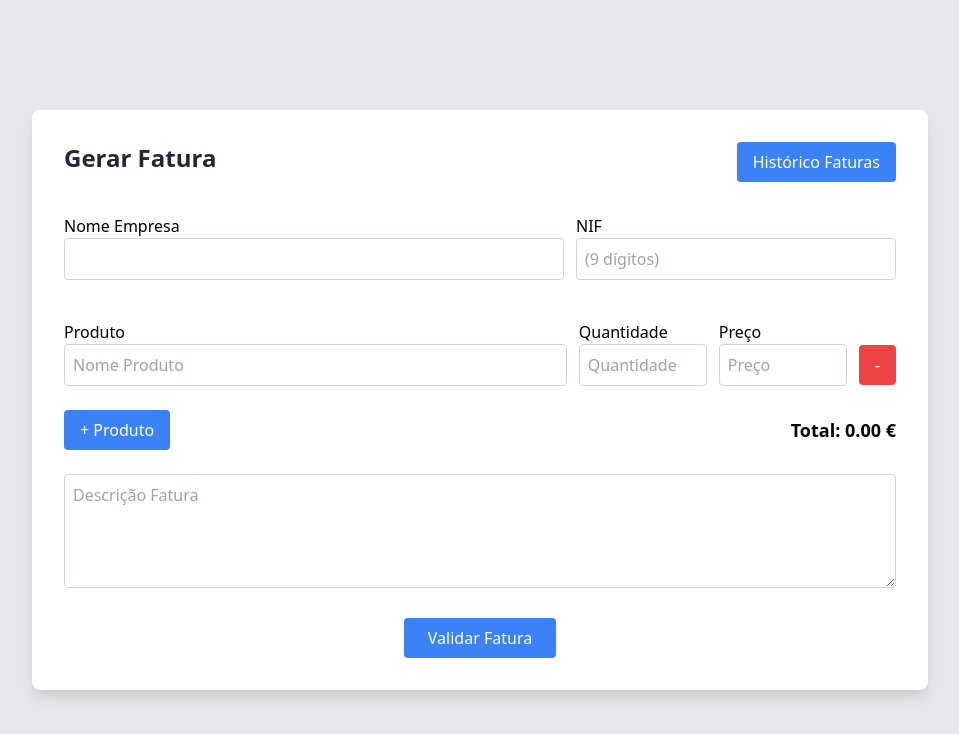
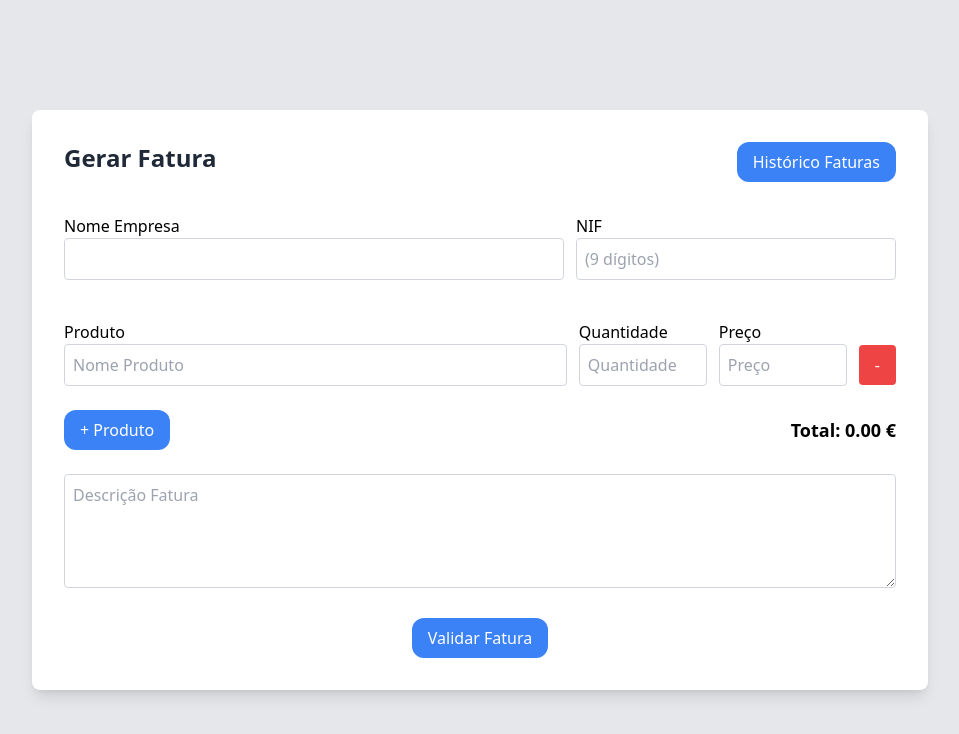
Before and after one commit to FabioTorresSilva/DesafioComudel, a Next.js app: page / in a window 1280 px wide. Shown: the top 734 px of the page, without its empty margins (160-1119 px from the left). Built offline with nearby package versions, Linux system fonts and the light colour scheme; what @react-pdf/renderer would draw is missing.

Commit message:
submission

```diff
--- a/src/constants/constants.ts
+++ /dev/null
@@ -1,2 +0,0 @@
-export const MIN_VALUE = 100000;
-export const MAX_VALUE = 900000;
--- a/src/data/postInvoice.ts
+++ b/src/data/postInvoice.ts
@@ -2,7 +2,7 @@ const { getMongoCollection } = require("../data/mongodb");
 
 const collectionName = "comudel";
 
-export async function inserirInvoiceDataBase(
+export async function insertInvoiceDataBase(
   company,
   vat,
   products,
--- a/src/hooks/calculateTotalValue.ts
+++ b/src/hooks/calculateTotalValue.ts
@@ -1,14 +1,14 @@
-import { IFormData } from "@/types/type";
-import React, { useEffect, useState } from "react";
+import { IFormData } from '@/types/type';
+import React, { useEffect, useState} from 'react'
 
-export const usecalculateTotalValue = (formData: IFormData) => {
+
+export const calculateTotalValue = (formData: IFormData) => {
     const [totalValue, setTotalValue] = useState(0);
 
     useEffect(() => {
-    // Função para calcular o valor total sempre que houver uma mudança nos produtos
         const calculateTotalValue = () => {
           const total = formData?.products.reduce(
-        (acc, product) => product && acc + product.quantity * product.price,
+            (acc, product) => product && (acc + product.quantity * product.price),
             0
           );
           setTotalValue(total);
@@ -16,5 +16,6 @@ export const usecalculateTotalValue = (formData: IFormData) => {
         calculateTotalValue();
       }, [formData.products]);
 
-  return { totalValue, setTotalValue };
-};
+      return { totalValue, setTotalValue } ;
+
+}
--- a/src/hooks/useFormSubmit.ts
+++ b/src/hooks/useFormSubmit.ts
@@ -10,11 +10,11 @@ export const useFormSubmit = (
   invoiceDate,
   totalValue
 ) => {
+
   const handleSubmit = async (e: any) => {
-    e.preventDefault(); // Impede o comportamento padrão de envio do formulário
+    e.preventDefault();
 
     try {
-      // Aqui você inclui o invoiceNumber e invoiceDate nos dados enviados para a API
       const formattedData = {
         ...formData,
         invoiceNumber: invoiceNumber,
@@ -27,10 +27,8 @@ export const useFormSubmit = (
         totalValue
       };
 
-      // Valide os dados formatados em relação ao esquema
       invoiceSchema.parse(formattedData);
 
-      // Tente enviar os dados formatados para o endpoint da API
       const response = await fetch("/api/postarInvoice", {
         method: "POST",
         headers: {
@@ -45,7 +43,7 @@ export const useFormSubmit = (
         setValidationError("");
         setisValid(true);
       } else {
-        console.error("Erro ao criar receita");
+        console.error("Erro ao criar Invoice");
       }
     } catch (error) {
       // Manipula erros de validação ou de envio da API
--- a/src/pages/historico.tsx
+++ b/src/pages/historico.tsx
@@ -17,7 +17,6 @@ export default function Historico() {
         throw new Error("Error Loading Invoices");
       }
       const data = await response.json();
-      // Armazena a resposta da requisição
       const sortedInvoices = sortInvoices(data);
       setInvoices(sortedInvoices);
       console.log("wqeqweqwe",sortedInvoices)
@@ -27,7 +26,6 @@ export default function Historico() {
   };
 
   const sortInvoices = (data) => {
-    // Classifica as faturas com base na data da fatura (invoiceDate)
     data.sort((a, b) => new Date(b.invoiceDate) - new Date(a.invoiceDate));
     return data;
   };
--- a/src/pages/index.tsx
+++ b/src/pages/index.tsx
@@ -3,7 +3,7 @@ import { z } from "zod";
 import { useRouter } from "next/router";
 import { PDFDownloadLink } from "@react-pdf/renderer";
 import Pdf from "@/components/invoicePDF/Pdf";
-import { usecalculateTotalValue } from "@/hooks/calculateTotalValue";
+import { calculateTotalValue } from "@/hooks/calculateTotalValue";
 import { useFormSubmit } from "@/hooks/useFormSubmit";
 import ProductInput from "@/components/gerarFatura/ProductInput";
 import CompanyInput from "@/components/gerarFatura/CompanyInput";
@@ -12,7 +12,7 @@ import { generateCurrentDate, generateInvoiceNumber } from "@/utils/utils";
 // ZOD SCHEMA, verificacao por parte do front-end
 const invoiceSchema = z.object({
   company: z.string(),
-  vat: z.string().length(9), //NIF 9 digitos
+  vat: z.string().length(9), //NIF 9 digits
   products: z.array(
     z.object({
       name: z.string(),
@@ -33,16 +33,16 @@ export default function Home() {
     description: "",
   });
   const [validationError, setValidationError] = useState("");
-  const [invoiceNumber, setInvoiceNumber] = useState(generateInvoiceNumber()); // Inicialização com o valor gerado
+  const [invoiceNumber, setInvoiceNumber] = useState(generateInvoiceNumber());
   const [invoiceDate, setInvoiceDate] = useState(generateCurrentDate());
-  const { totalValue, setTotalValue } = usecalculateTotalValue(formData);
+  const { totalValue, setTotalValue } = calculateTotalValue(formData);
 
   const {
     handleSubmit,
     handleInputChange,
     handleProductChange,
     removeProductField,
-    addProductField
+    addProductField,
   } = useFormSubmit(
     formData,
     setFormData,
@@ -54,7 +54,6 @@ export default function Home() {
     totalValue
   );
 
-  // Function to handle navigation to the history page
   const handleViewHistory = () => {
     router.push("/historico");
   };
@@ -66,7 +65,7 @@ export default function Home() {
           <h1 className="text-2xl font-bold text-gray-800">Gerar Fatura</h1>
           <button
             onClick={handleViewHistory}
-            className="px-4 py-2 bg-blue-500 text-white rounded hover:bg-blue-700 transition duration-300"
+            className="px-4 py-2 bg-blue-500 hover:bg-blue-700 text-white rounded-xl  transition duration-500 ease-in-out transform hover:-translate-y-1"
           >
             Histórico Faturas
           </button>
@@ -86,7 +85,7 @@ export default function Home() {
             <button
               type="button"
               onClick={addProductField}
-              className="px-4 py-2 bg-blue-500 text-white rounded hover:bg-blue-700 transition duration-300"
+              className="px-4 py-2 bg-blue-500 hover:bg-blue-700 text-white rounded-xl  transition duration-500 ease-in-out transform hover:-translate-y-1"
             >
               + Produto
             </button>
@@ -105,7 +104,7 @@ export default function Home() {
           <div className="flex justify-center">
             <button
               type="submit"
-              className="px-6 py-2 bg-blue-500 text-white rounded hover:bg-blue-700 transition duration-300"
+              className="px-4 py-2 bg-blue-500 hover:bg-blue-700 text-white rounded-xl  transition duration-500 ease-in-out transform hover:-translate-y-1"
             >
               Validar Fatura
             </button>
@@ -124,13 +123,11 @@ export default function Home() {
             fileName={`invoice-${formData.company}.pdf`}
             className="text-blue-600 hover:underline flex justify-center mt-4"
           >
-            {({ loading }) => (loading ? "A Gerar Pdf..." : "Download PDF")}
+            {({ loading }) => (loading ? "A Gerar Pdf..." : "Download PDF.")}
           </PDFDownloadLink>
         )}
         {validationError && (
-          <p className="text-red-500 text-center mt-4">
-            Erro ao Validar.
-          </p>
+          <p className="text-red-500 text-center mt-4">Erro ao Validar.</p>
         )}
       </div>
     </main>
--- a/src/services/postarInvoice.ts
+++ b/src/services/postarInvoice.ts
@@ -1,5 +1,5 @@
-import { inserirInvoiceDataBase } from "@/data/postInvoice";
+import { insertInvoiceDataBase } from "@/data/postInvoice";
 
 export async function createInvoice(company,vat,products,description, totalValue,  invoiceNumber, invoiceDate) {
-    await inserirInvoiceDataBase(company,vat,products,description , totalValue,invoiceNumber, invoiceDate );
+    await insertInvoiceDataBase(company,vat,products,description , totalValue,invoiceNumber, invoiceDate );
 }
```
Also changed, not shown: src/pages/invoice.tsx (+0 -7 lines). Lines whose indentation alone changed are shown as unchanged.
